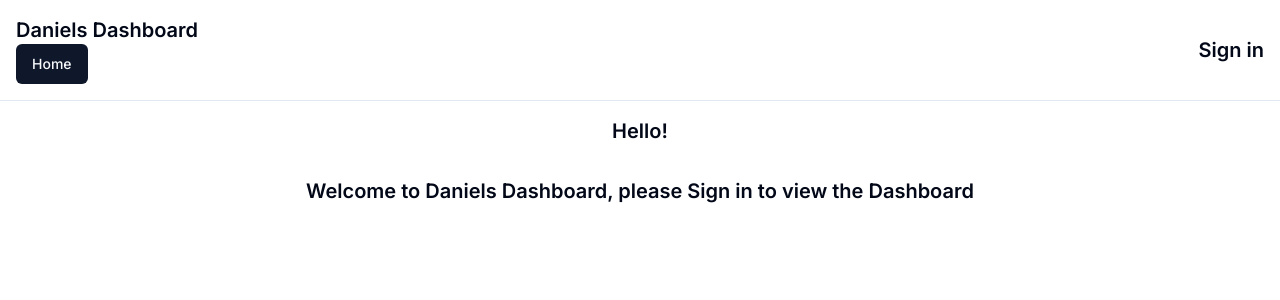
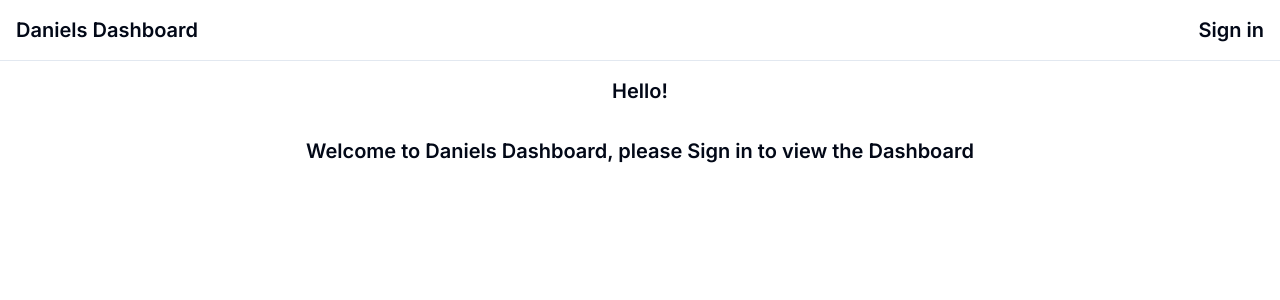
Before and after one commit to DanielMihaylov22/next-clerk-task, a Next.js app: page / in a window 1280 px wide. Shown: the top 300 px of the page. Built offline with nearby package versions, Linux system fonts and the light colour scheme; no server answers.

Commit message:
edit home button visible only when signed in

```diff
--- a/src/components/topnav.tsx
+++ b/src/components/topnav.tsx
@@ -13,10 +13,10 @@ export default function TopNav() {
       <div className="padding-2">
         Daniels Dashboard
         <div>
-          <Link href="/">
-            <Button>Home</Button>
-          </Link>
           <SignedIn>
+            <Link href="/">
+              <Button>Home</Button>
+            </Link>
             <Link href="/dashboard">
               <Button>Dashboard</Button>
             </Link>
```
